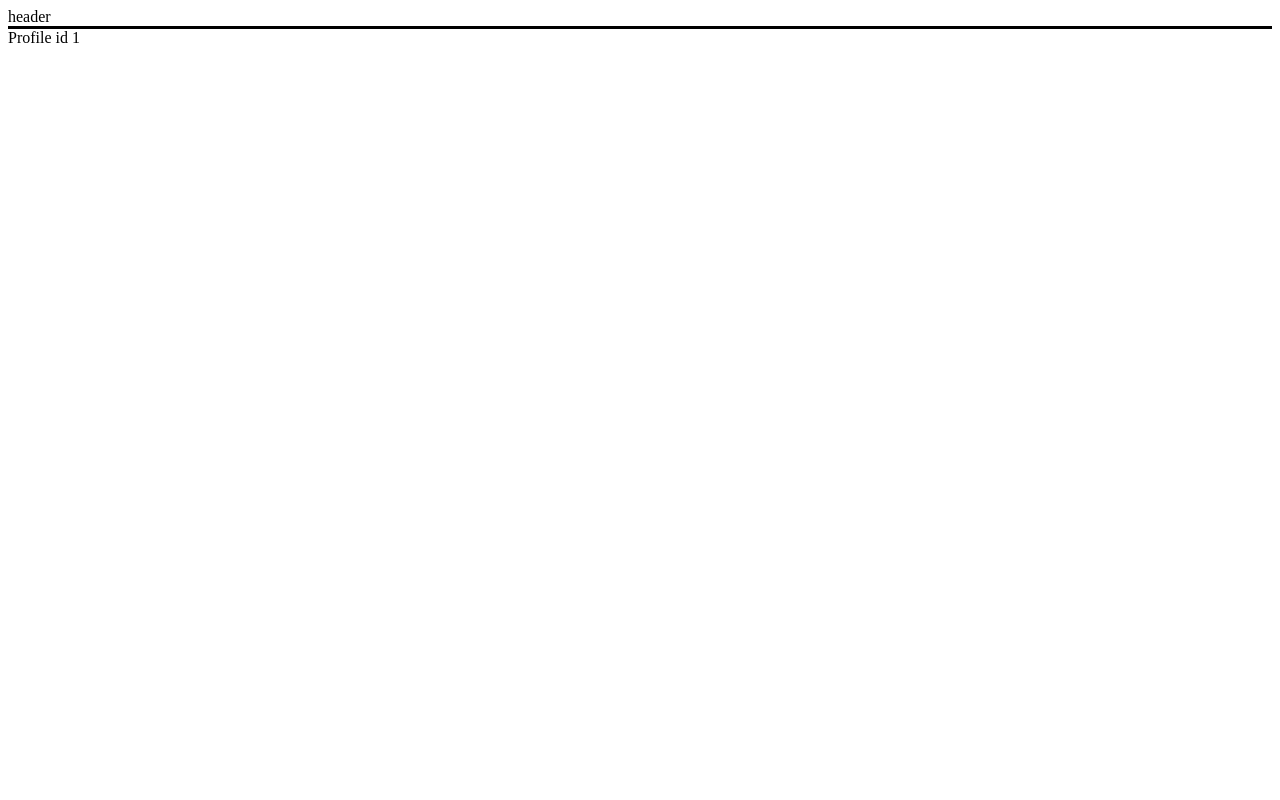
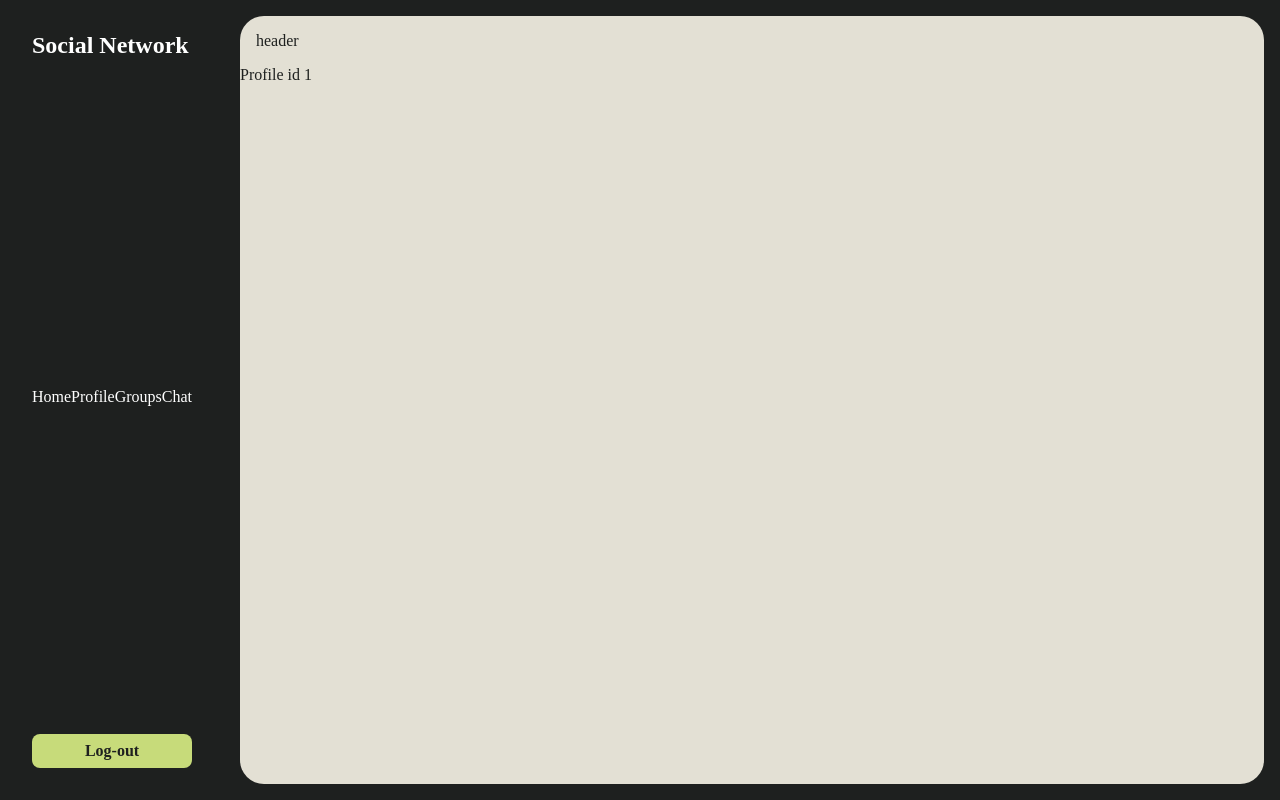
Before and after one commit to heeemzaaa/social-network, a Next.js app in the folder frontend/: page /profile/1 in a window 1280 px wide. Built offline with nearby package versions, Linux system fonts and the light colour scheme.

Commit message:
initial layout

```diff
--- /dev/null
+++ b/frontend/app/(main)/_components/components.css
@@ -0,0 +1,3 @@
+nav {
+
+}
--- a/frontend/app/(main)/_components/header.js
+++ b/frontend/app/(main)/_components/header.js
@@ -2,6 +2,6 @@ import React from 'react'
 
 export default function Header() {
   return (
-    <div style={{borderBottom: "solid"}}>header</div>
+    <header>header</header>
   )
 }
--- a/frontend/app/(main)/_components/navigation.js
+++ b/frontend/app/(main)/_components/navigation.js
@@ -1,7 +1,23 @@
-import React from 'react'
+import Button from '@/app/_components/button'
+import Link from 'next/link'
 
-export default function navigation() {
+export default function Navigation() {
   return (
-    <div>navigation</div>
+    <aside>
+      <h2>Social Network</h2>
+
+      <nav className={""}>
+        <Link href="/"><span>Home</span></Link>
+        <Link href="/profile"><span>Profile</span></Link>
+        <Link href="/groups"><span>Groups</span></Link>
+        <Link href="/chat"><span>Chat</span></Link>
+      </nav>
+      <Button variant='btn-primary'>
+        <span>
+          Log-out
+        </span>
+      </Button>
+
+    </aside>
   )
 }
--- a/frontend/app/(main)/layout.js
+++ b/frontend/app/(main)/layout.js
@@ -1,11 +1,15 @@
 import React from 'react'
 import Header from './_components/header'
+import Navigation from './_components/navigation'
 
 export default function MainLayout({children}) {
   return (
     <>
       <Header />
-      {children}
+      <Navigation />
+      <main>
+        {children}
+      </main>
     </>
   )
 }
--- a/frontend/app/_components/button.js
+++ b/frontend/app/_components/button.js
@@ -0,0 +1,12 @@
+import React from 'react'
+import './components.css'
+
+
+export default function Button({children, variant = "btn-primary", onClick}) {
+
+   return (
+    <button onClick={onClick} className={variant}>
+      {children}
+    </button>
+  );
+}
--- /dev/null
+++ b/frontend/app/_components/components.css
@@ -0,0 +1,19 @@
+
+button {
+    all: unset;
+    padding: 8px 24px;
+    font-weight: var(--font-weight-semibold);
+    border-radius:  var(--border-radius-md);
+    display: flex;
+    justify-content: center;
+}
+
+.btn-primary {
+    background-color: var(--color-primary);
+    color: var(--color-dark);
+}
+
+.btn-secondary {
+    background-color: var(--color-secondary);
+    color: var(--color-dark);
+}
--- a/frontend/app/globals.css
+++ b/frontend/app/global.css
@@ -23,7 +23,7 @@
   --font-size-lg: 1.25rem;
   --font-size-xl: 1.5rem;
   --font-size-2xl: 2rem;
-  --font-weight-bold: 700;
+  --font-weight-bold: 900;
   --font-weight-semibold: 600;
   --font-weight-medium: 500;
   --font-weight-regular: 400;
@@ -57,17 +57,6 @@
   --glass-border: 1px solid rgba(255, 255, 255, 0.2); /* Subtle border */
   --glass-shadow: 0 4px 30px rgba(0, 0, 0, 0.1); /* Soft shadow */
   --glass-backdrop-filter: blur(10px) saturate(180%); /* Enhanced blur with saturation */
-}
-
-html,
-body {
-  max-width: 100vw;
-  overflow-x: hidden;
-}
-
-body {
-  color: var(--foreground);
-  background: var(--background);
 }
 
 * {
@@ -401,3 +390,45 @@ a {
 .align-stretch {
   align-items: stretch;
 }
+
+html,
+body {
+  max-width: 100vw;
+  height: 100%;
+  overflow-x: hidden;
+}
+
+body {
+  color: var(--color-white);
+  background: var(--color-dark);
+  display: grid;
+  grid-template-columns: max-content 1fr;
+  grid-template-rows: max-content 1fr;
+}
+
+header {
+  grid-column-start: 2;
+  background-color: var(--color-secondary);
+  color: var(--color-dark);
+  padding: 1rem;
+  margin: 1rem 1rem 0 ;
+  border-top-left-radius: var(--border-radius-xl);
+  border-top-right-radius: var(--border-radius-xl);
+}
+
+aside {
+  grid-row: 1/4;
+  height: 100%;
+  display: flex;
+  flex-direction: column;
+  justify-content: space-between;
+  padding: 2rem;
+}
+
+main {
+  background-color: var(--color-secondary);
+  color: var(--color-dark);
+  margin: 0 1rem 1rem;
+  border-bottom-left-radius: var(--border-radius-xl);
+  border-bottom-right-radius: var(--border-radius-xl);
+}
--- a/frontend/app/layout.js
+++ b/frontend/app/layout.js
@@ -1,4 +1,4 @@
-import '@/app/'
+import './global.css'
 
 export default function RootLayout({ children }) {
   console.log(children)
--- a/frontend/app/page.module.css
+++ b/frontend/app/page.module.css
@@ -1,112 +1,11 @@
-.page {
-  --gray-rgb: 0, 0, 0;
-  --gray-alpha-200: rgba(var(--gray-rgb), 0.08);
-  --gray-alpha-100: rgba(var(--gray-rgb), 0.05);
 
-  --button-primary-hover: #383838;
-  --button-secondary-hover: #f2f2f2;
 
+.layout {
   display: grid;
-  grid-template-rows: 20px 1fr 20px;
-  align-items: center;
-  justify-items: center;
-  min-height: 100svh;
-  padding: 80px;
-  gap: 64px;
-  font-family: var(--font-geist-sans);
+
 }
 
-@media (prefers-color-scheme: dark) {
-  .page {
-    --gray-rgb: 255, 255, 255;
-    --gray-alpha-200: rgba(var(--gray-rgb), 0.145);
-    --gray-alpha-100: rgba(var(--gray-rgb), 0.06);
 
-    --button-primary-hover: #ccc;
-    --button-secondary-hover: #1a1a1a;
-  }
-}
-
-.main {
-  display: flex;
-  flex-direction: column;
-  gap: 32px;
-  grid-row-start: 2;
-}
-
-.main ol {
-  font-family: var(--font-geist-mono);
-  padding-left: 0;
-  margin: 0;
-  font-size: 14px;
-  line-height: 24px;
-  letter-spacing: -0.01em;
-  list-style-position: inside;
-}
-
-.main li:not(:last-of-type) {
-  margin-bottom: 8px;
-}
-
-.main code {
-  font-family: inherit;
-  background: var(--gray-alpha-100);
-  padding: 2px 4px;
-  border-radius: 4px;
-  font-weight: 600;
-}
-
-.ctas {
-  display: flex;
-  gap: 16px;
-}
-
-.ctas a {
-  appearance: none;
-  border-radius: 128px;
-  height: 48px;
-  padding: 0 20px;
-  border: none;
-  border: 1px solid transparent;
-  transition:
-    background 0.2s,
-    color 0.2s,
-    border-color 0.2s;
-  cursor: pointer;
-  display: flex;
-  align-items: center;
-  justify-content: center;
-  font-size: 16px;
-  line-height: 20px;
-  font-weight: 500;
-}
-
-a.primary {
-  background: var(--foreground);
-  color: var(--background);
-  gap: 8px;
-}
-
-a.secondary {
-  border-color: var(--gray-alpha-200);
-  min-width: 158px;
-}
-
-.footer {
-  grid-row-start: 3;
-  display: flex;
-  gap: 24px;
-}
-
-.footer a {
-  display: flex;
-  align-items: center;
-  gap: 8px;
-}
-
-.footer img {
-  flex-shrink: 0;
-}
 
 /* Enable hover only on non-touch devices */
 @media (hover: hover) and (pointer: fine) {
@@ -127,42 +26,10 @@ a.secondary {
 }
 
 @media (max-width: 600px) {
-  .page {
-    padding: 32px;
-    padding-bottom: 80px;
-  }
 
-  .main {
-    align-items: center;
-  }
-
-  .main ol {
-    text-align: center;
-  }
-
-  .ctas {
-    flex-direction: column;
-  }
-
-  .ctas a {
-    font-size: 14px;
-    height: 40px;
-    padding: 0 16px;
-  }
-
-  a.secondary {
-    min-width: auto;
-  }
-
-  .footer {
-    flex-wrap: wrap;
-    align-items: center;
-    justify-content: center;
-  }
 }
 
-@media (prefers-color-scheme: dark) {
-  .logo {
-    filter: invert();
-  }
+
+@media (max-width: 1000px) {
+
 }
```
